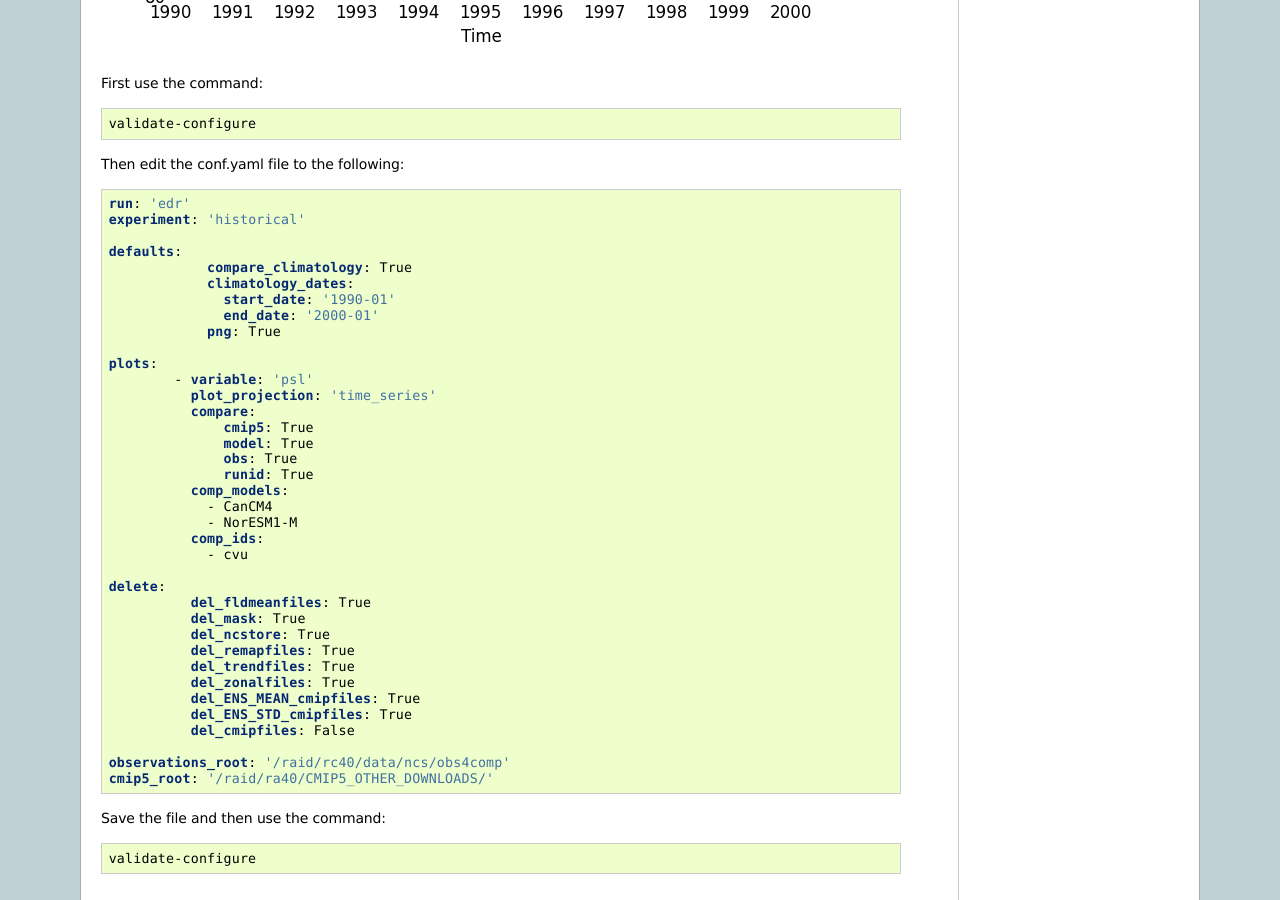
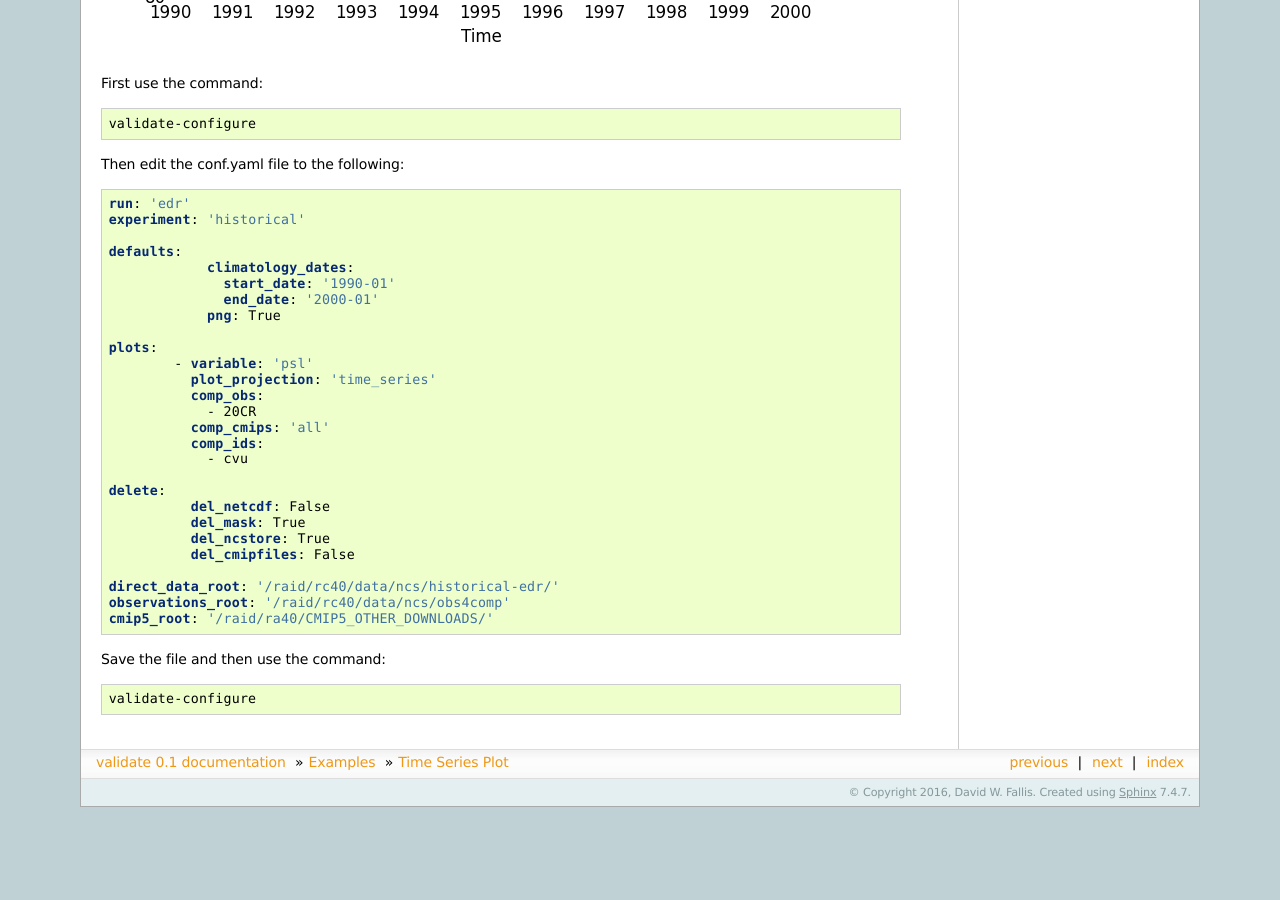
Before and after one commit to swartn/validate, a Sphinx documentation site: the page built from docs/examples/timeseries.rst, in a window 1280 px wide and 900 px high, scrolled down 814 px. Built offline with Sphinx 7.4.7, drawn with Linux system fonts in a browser that asks for light colours; after the commit the page ends 1621 px from its top, so only the background shows below that.

Commit message:
updated examples

```diff
--- a/docs/examples/timeseries.rst
+++ b/docs/examples/timeseries.rst
@@ -23,7 +23,6 @@ Then edit the conf.yaml file to the following:
     experiment: 'historical'
 
     defaults:
-                compare_climatology: True
                 climatology_dates:
                   start_date: '1990-01'
                   end_date: '2000-01'
@@ -32,28 +31,19 @@ Then edit the conf.yaml file to the following:
     plots:
             - variable: 'psl'
               plot_projection: 'time_series'
-              compare:
-                  cmip5: True
-                  model: True
-                  obs: True
-                  runid: True
-              comp_models:
-                - CanCM4
-                - NorESM1-M
+              comp_obs:
+                - 20CR
+              comp_cmips: 'all'
               comp_ids:
                 - cvu
 
     delete:
-              del_fldmeanfiles: True
+              del_netcdf: False
               del_mask: True
               del_ncstore: True
-              del_remapfiles: True
-              del_trendfiles: True
-              del_zonalfiles: True
-              del_ENS_MEAN_cmipfiles: True
-              del_ENS_STD_cmipfiles: True
               del_cmipfiles: False
 
+    direct_data_root: '/raid/rc40/data/ncs/historical-edr/'
     observations_root: '/raid/rc40/data/ncs/obs4comp'
     cmip5_root: '/raid/ra40/CMIP5_OTHER_DOWNLOADS/'
 
```
Also changed, not shown: docs/examples/mercator.rst (+3 -9 lines), docs/examples/taylor.rst (+5 -13 lines), docs/examples/zonalmean.rst (+4 -10 lines).
